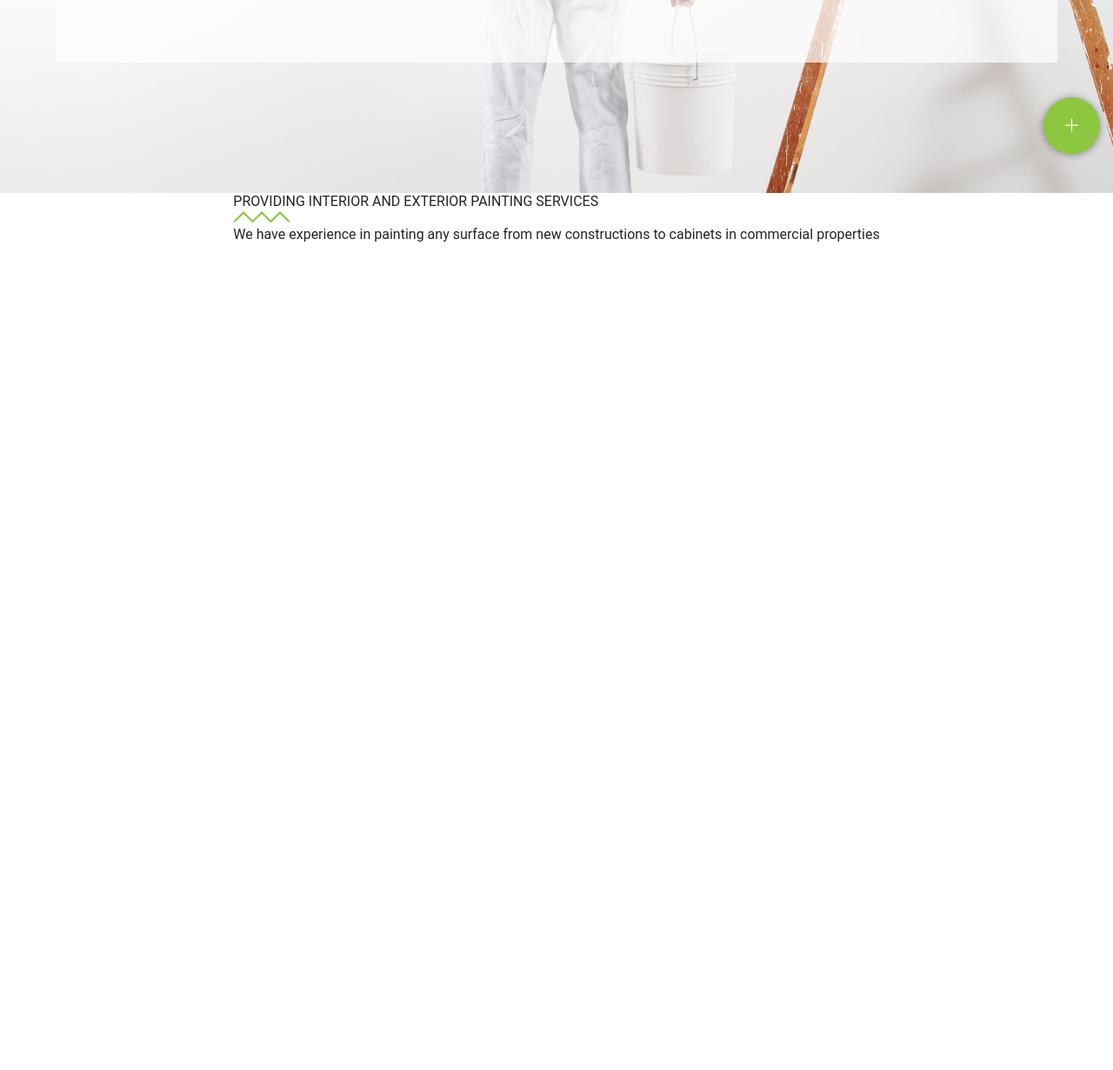
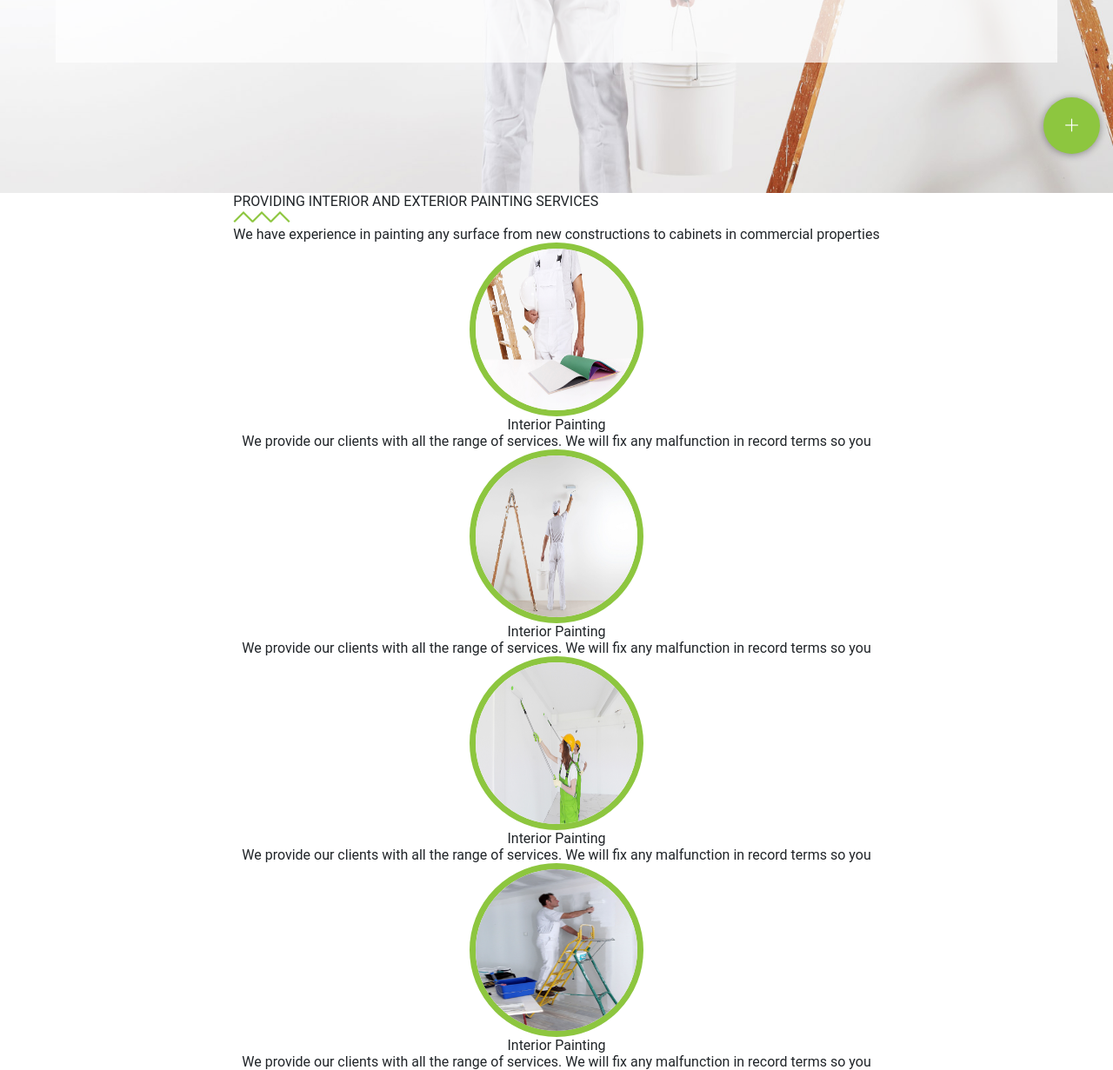
Before and after one commit to JotaJotaM1/adrian_page, a plain HTML site: page index.html in a window 1280 px wide. Shown: the part 608-1839 px from the top of the page at 87% size. Before the commit the page ends 887 px from the top, so only its background shows below. Drawn offline with nearby package versions, Linux system fonts and the light colour scheme.

Commit message:
section services initiated

```diff
--- a/css/index.css
+++ b/css/index.css
@@ -88,3 +88,19 @@ main,
     padding-top: 20px;
     font-size: 20px;
 }
+
+.containGeneralCard,
+.cardServices {
+    text-align: center;
+    display: flex;
+    flex-direction: column;
+    justify-content: center;
+    align-items: center;
+}
+
+.imgServices {
+    height: 200px;
+    width: 200px;
+    border-radius: 100%;
+    border: 7px solid var(--greeGeneral);
+}
--- a/index.html
+++ b/index.html
@@ -1,23 +1,27 @@
 <!DOCTYPE html>
 <html lang="en">
+
 <head>
     <meta charset="UTF-8">
     <meta name="viewport" content="width=device-width, initial-scale=1.0">
     <title>andrian_pintura</title>
     <link rel="stylesheet" href="css/reset.css">
     <link rel="stylesheet" href="https://cdn.jsdelivr.net/npm/bootstrap-icons@1.11.3/font/bootstrap-icons.min.css">
-    <link href="https://cdn.jsdelivr.net/npm/bootstrap@5.3.2/dist/css/bootstrap.min.css" rel="stylesheet" integrity="sha384-T3c6CoIi6uLrA9TneNEoa7RxnatzjcDSCmG1MXxSR1GAsXEV/Dwwykc2MPK8M2HN" crossorigin="anonymous">
+    <link href="https://cdn.jsdelivr.net/npm/bootstrap@5.3.2/dist/css/bootstrap.min.css" rel="stylesheet"
+        integrity="sha384-T3c6CoIi6uLrA9TneNEoa7RxnatzjcDSCmG1MXxSR1GAsXEV/Dwwykc2MPK8M2HN" crossorigin="anonymous">
     <link rel="stylesheet" href="css/header.css">
     <link rel="stylesheet" href="css/index.css">
     <link rel="stylesheet" href="css/floatingbutton.css">
 </head>
+
 <body>
 
     <div class="containerBtnFixed">
         <input type="checkbox" id="btn-mas">
         <div class="redes">
             <a href="#" class="icon" target="_blank"><i class="iconsBTG bi-telephone-fill"></i></a>
-            <a href="https://api.whatsapp.com/send?phone=573042135572&text=¡Hola! Quisiera ponerme en contacto contigo." class="icon" target="_blank"><i class="iconsBTGwha bi-whatsapp"></i></a>
+            <a href="https://api.whatsapp.com/send?phone=573042135572&text=¡Hola! Quisiera ponerme en contacto contigo."
+                class="icon" target="_blank"><i class="iconsBTGwha bi-whatsapp"></i></a>
         </div>
         <div class="btn-mas">
             <label for="btn-mas"><i class="icon-mas2 bi-plus-lg"></i></label>
@@ -55,12 +59,36 @@
         </section>
         <section>
             <div class="containH2Services">
+                <div>
                     <h2>PROVIDING INTERIOR AND EXTERIOR PAINTING SERVICES</h2>
                     <img src="./img/zigzag-green.webp" alt="row">
-                <p>We have experience in painting any surface from new constructions to cabinets in commercial properties</p>
-                <div>
-                    <div>
-
+                    <p>We have experience in painting any surface from new constructions to cabinets in commercial
+                        properties</p>
+                </div>
+                <div class="containGeneralCard">
+                    <div class="cardServices">
+                        <img class="imgServices" src="./img/services_interior.jpg">
+                        <h3>Interior Painting</h3>
+                        <p>We provide our clients with all the range of services. We will fix any malfunction in record
+                            terms so you</p>
+                    </div>
+                    <div class="cardServices">
+                        <img class="imgServices" src="./img/services_exterrior8.jpg">
+                        <h3>Interior Painting</h3>
+                        <p>We provide our clients with all the range of services. We will fix any malfunction in record
+                            terms so you</p>
+                    </div>
+                    <div class="cardServices">
+                        <img class="imgServices" src="./img/services_comercial.jpg">
+                        <h3>Interior Painting</h3>
+                        <p>We provide our clients with all the range of services. We will fix any malfunction in record
+                            terms so you</p>
+                    </div>
+                    <div class="cardServices">
+                        <img class="imgServices" src="./img/services_home.jpg">
+                        <h3>Interior Painting</h3>
+                        <p>We provide our clients with all the range of services. We will fix any malfunction in record
+                            terms so you</p>
                     </div>
                 </div>
             </div>
@@ -68,6 +96,9 @@
         </section>
     </main>
     <script src="script.js"></script>
-    <script src="https://cdn.jsdelivr.net/npm/bootstrap@5.3.2/dist/js/bootstrap.bundle.min.js" integrity="sha384-C6RzsynM9kWDrMNeT87bh95OGNyZPhcTNXj1NW7RuBCsyN/o0jlpcV8Qyq46cDfL" crossorigin="anonymous"></script>
+    <script src="https://cdn.jsdelivr.net/npm/bootstrap@5.3.2/dist/js/bootstrap.bundle.min.js"
+        integrity="sha384-C6RzsynM9kWDrMNeT87bh95OGNyZPhcTNXj1NW7RuBCsyN/o0jlpcV8Qyq46cDfL"
+        crossorigin="anonymous"></script>
 </body>
+
 </html>
```
Lines whose indentation alone changed are shown as unchanged.
